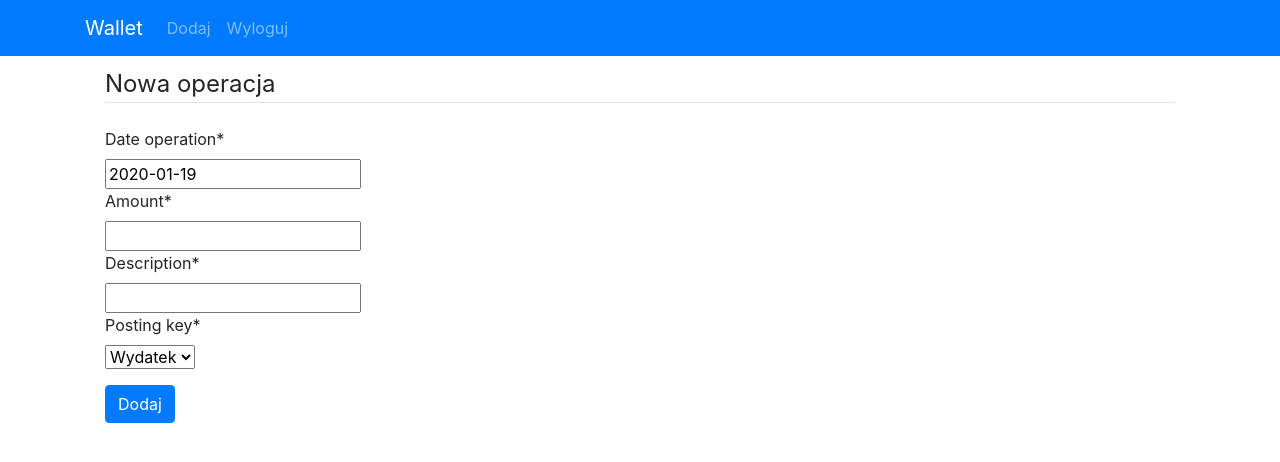
After one commit to pbucior/Wallet, a Django app: page /operation/new/ in a window 1280 px wide. The commit adds this page. Shown: the top 462 px of the page. Run offline with Django 3.2, Linux system fonts and the light colour scheme; the visitor is signed in with stand-in values (Sample User, id 1); some libraries are stand-ins or nearby versions.

Commit message:
New operation page

```diff
--- a/templates/base.html
+++ b/templates/base.html
@@ -24,6 +24,7 @@
                 <div class="collapse navbar-collapse" id="navbarNavAltMarkup">
                     <div class="navbar-nav">
                         {% if user.is_authenticated %}
+                        <a class="nav-item nav-link" href="{% url 'operation-new' %}">Dodaj</a>
                         <a class="nav-item nav-link" href="{% url 'logout' %}">Wyloguj</a>
                         {% else %}
                         <a class="nav-item nav-link" href="{% url 'register' %}">Rejestracja</a>
--- /dev/null
+++ b/templates/wallet/operation_form.html
@@ -0,0 +1,17 @@
+{% extends 'base.html' %}
+{% load crispy_forms_tags %}
+
+{% block body %}
+<div class="content-section">
+    <form method="POST">
+        {% csrf_token %}
+        <fieldset class="form-group">
+            <legend class="border-bottom mb-4">Nowa operacja</legend>
+            {{ form|crispy }}
+        </fieldset>
+        <div class="form-group">
+            <button class="btn btn-primary" type="submit">Dodaj</button>
+        </div>
+    </form>
+</div>
+{% endblock %}
--- a/wallet/models.py
+++ b/wallet/models.py
@@ -1,12 +1,13 @@
 from django.db import models
 from django.utils import timezone
 from django.contrib.auth.models import User
+from django.urls import reverse
 
 
 class Operation(models.Model):
     POSTING_KEYS = (
-        (0, 'Winien'),
-        (1, 'Ma'),
+        (0, 'Wydatek'),
+        (1, 'Zasilenie'),
     )
     date_added = models.DateTimeField(default=timezone.now)
     date_operation = models.DateField(default=timezone.now)
@@ -17,3 +18,6 @@ class Operation(models.Model):
 
     def __str__(self):
         return str(self.date_operation) + ": " + self.description + " (" + str(self.amount) + ")"
+
+    def get_absolute_url(self):
+        return reverse('wallet-home')
--- a/wallet/urls.py
+++ b/wallet/urls.py
@@ -1,7 +1,8 @@
 from django.urls import path
 from . import views
-from .views import UserOperationsListView
+from .views import UserOperationsListView, NewOperationView
 
 urlpatterns = [
     path('', UserOperationsListView.as_view(), name='wallet-home'),
+    path('operation/new/', NewOperationView.as_view(), name='operation-new'),
 ]
--- a/wallet/views.py
+++ b/wallet/views.py
@@ -1,6 +1,6 @@
 from django.shortcuts import render, redirect, get_object_or_404
 from django.contrib.auth.models import User
-from django.views.generic import ListView
+from django.views.generic import ListView, CreateView
 from django.contrib.auth.mixins import LoginRequiredMixin
 from django.contrib.auth.forms import UserCreationForm
 from django.contrib import messages
@@ -33,3 +33,11 @@ def register(request):
     else:
         form = UserRegisterForm()
     return render(request, 'users/register.html', {'form': form})
+
+class NewOperationView(LoginRequiredMixin, CreateView):
+    model = Operation
+    fields = ['date_operation', 'amount', 'description', 'posting_key']
+
+    def form_valid(self, form):
+        form.instance.user = self.request.user
+        return super().form_valid(form)
```
